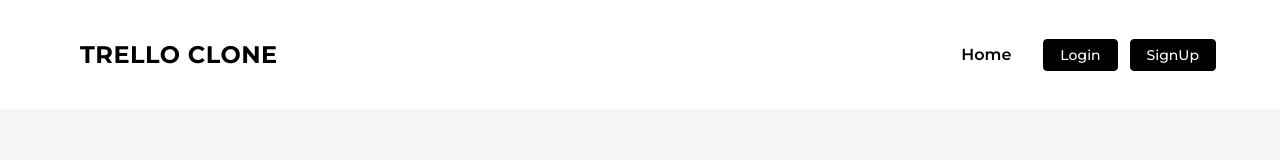
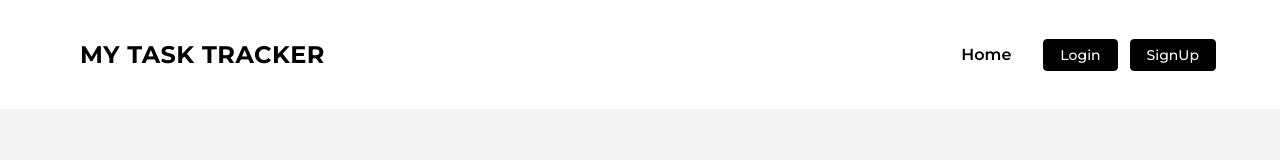
Before and after one commit to FreezingFruit/trello-like-website, a Vue app: page / in a window 1280 px wide. Shown: the top 160 px of the page. Built offline with nearby package versions, Linux system fonts and the light colour scheme.

Commit message:
updated the title

```diff
--- a/src/components/Nav-bar.vue
+++ b/src/components/Nav-bar.vue
@@ -46,7 +46,7 @@ onMounted(() => {
     <!--Desktop screen-->
     <div v-if="!isMobile" class="nav-content">
       <router-link :to="{ name: 'welcome' }" class="logo-link">
-        <span class="logo">TRELLO CLONE</span>
+        <span class="logo">MY TASK TRACKER</span>
       </router-link>
       <div class="nav-links">
         <router-link :to="{ name: 'home' }"><strong>Home</strong></router-link>
```
